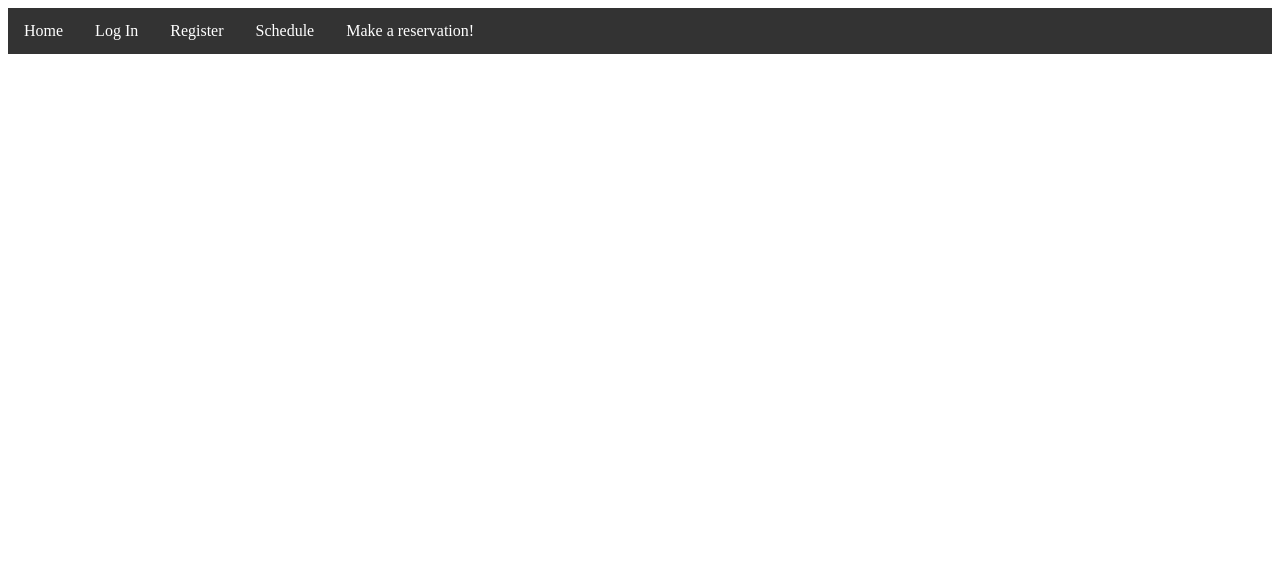
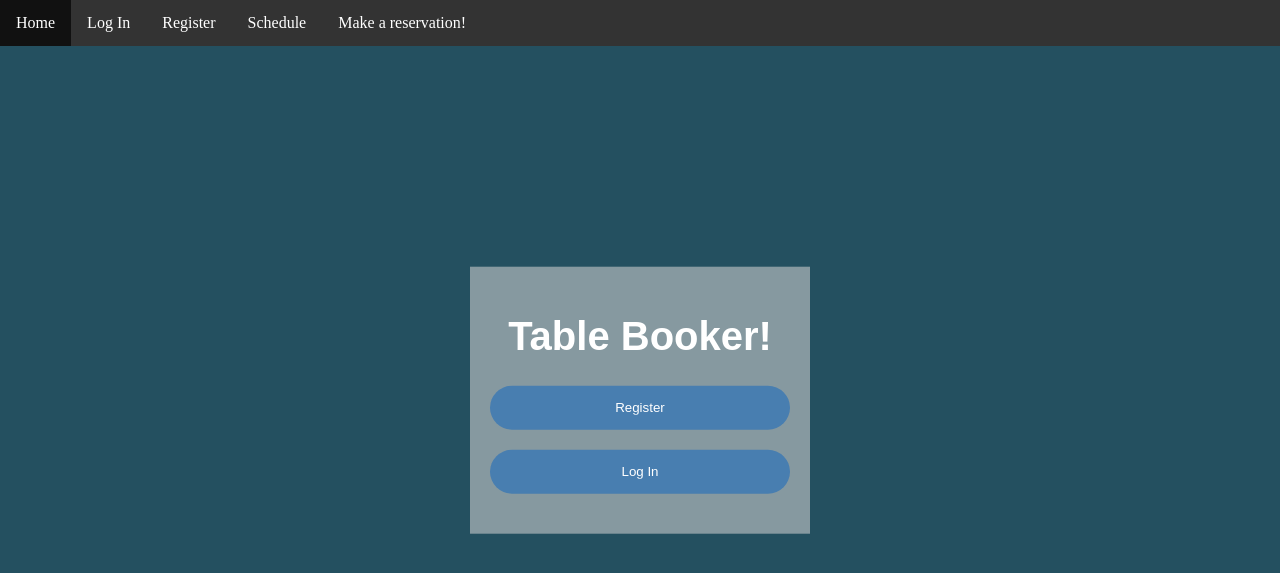
Before and after one commit to dominicho97/table-tennis-tool, a PHP site: page / in a window 1280 px wide. Shown: the top 573 px of the page. Run offline with PHP 8.4, Linux system fonts and the light colour scheme.

Commit message:
added main page

```diff
--- a/index.php
+++ b/index.php
@@ -29,5 +29,17 @@
         </li>
       </ul>
     </div>
+
+
+    <div class="main-form">
+    <h1>Table Booker!</h1>
+
+     <a href="./register/register.php"   class="main-btn">
+    <input  value='Register'  class="main-btn" name= 'login'>
+
+
+    <a href="./login/login.php"   class="main-btn">
+    <input  value='Log In'  class="main-btn" name= 'login'>
+
 </body>
 </html>
--- a/style.css
+++ b/style.css
@@ -21,3 +21,53 @@
 li a:hover {
   background-color: #111;
 }
+
+/*nav*/
+body {
+  margin: 0;
+  padding: 0;
+  background: #245060;
+}
+
+.main-form {
+  width: 300px;
+  padding: 20px;
+  text-align: center;
+  background: rgba(211, 211, 211, 0.562);
+  background: cover;
+  position: absolute;
+  top: 25%;
+  left: 50%;
+  transform: translate(-50%, -50%);
+  overflow: hidden;
+
+  margin-top: 200px;
+  margin-bottom: 100px;
+}
+.main-form h1 {
+  font-family: sans-serif;
+  color: #fff;
+  font-size: 40px;
+}
+.main-form input {
+  display: block;
+  width: 100%;
+  padding: 0 15px;
+  height: 44px;
+  text-align: center;
+  box-sizing: border-box;
+  outline: none;
+  border: none;
+  font-family: "montserrat", sans-serif;
+}
+
+.main-btn {
+  margin-top: 10px;
+  margin-bottom: 20px;
+  background: #487eb0;
+  color: #fff;
+  border-radius: 40px;
+  cursor: pointer;
+  transition: 0.8s;
+  text-decoration: none;
+}
```
